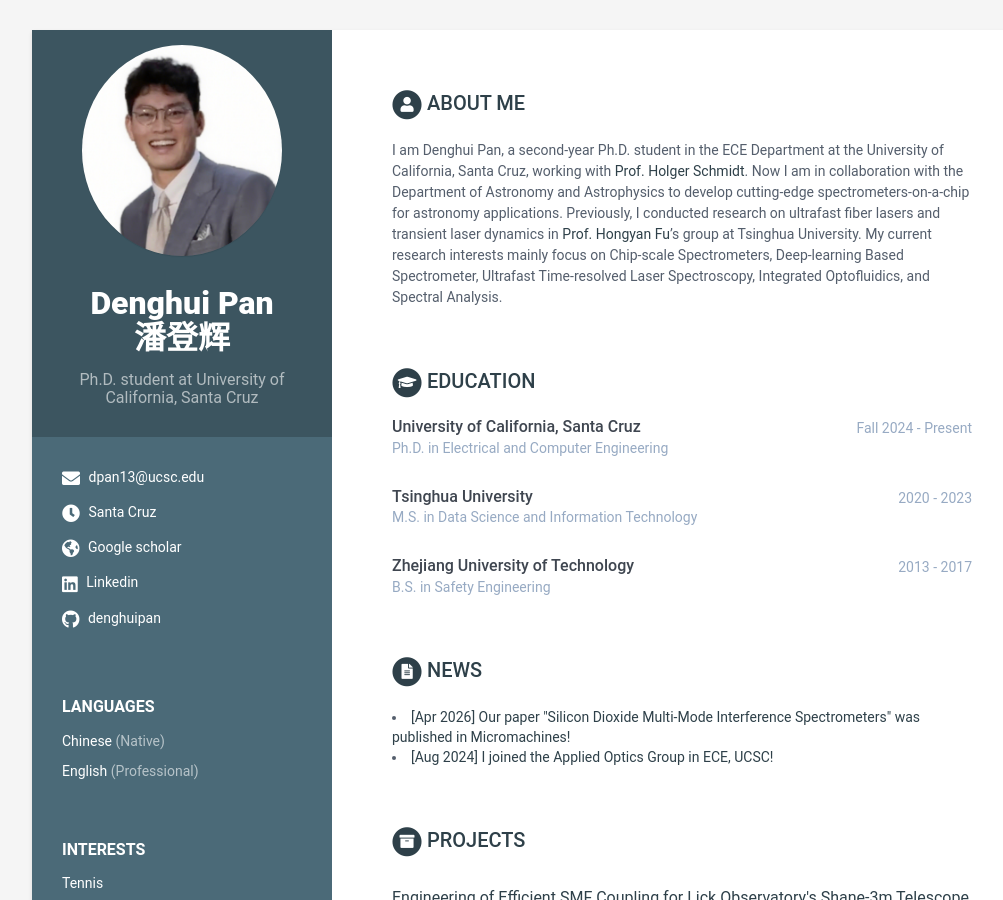
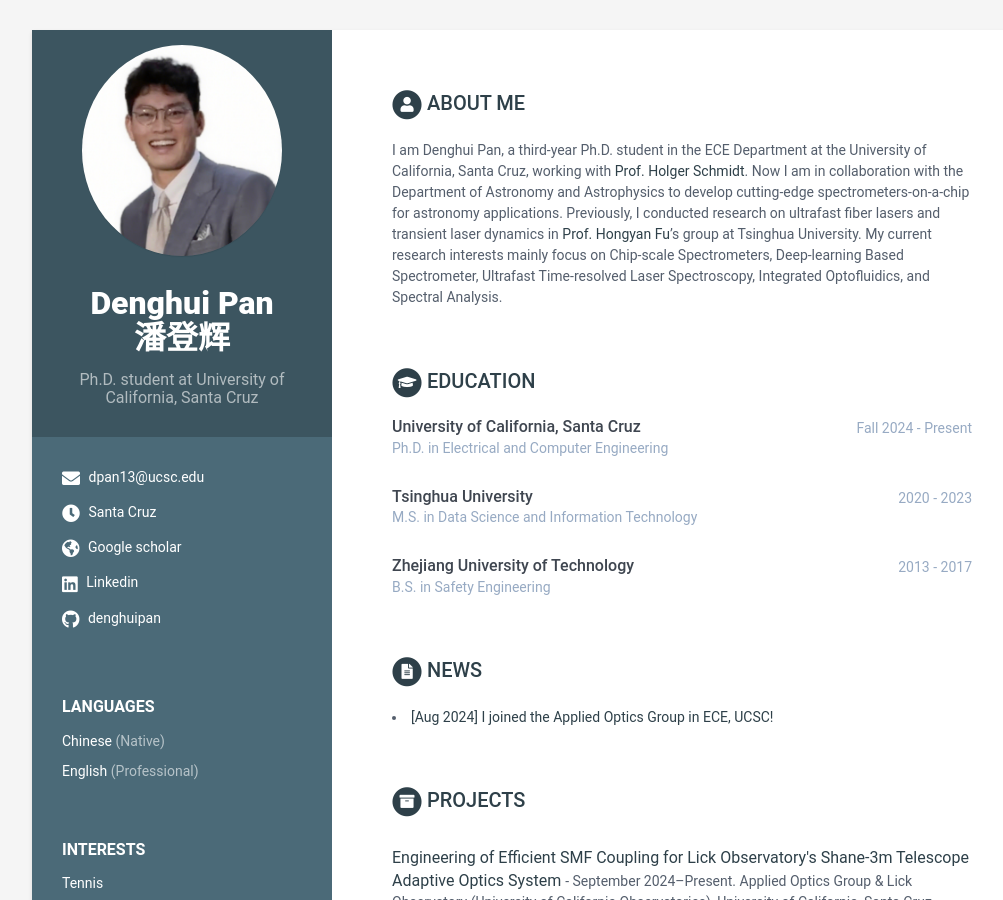
Before and after one commit to denghuipan/denghuipan.github.io, a Jekyll site: the page built from index.html, in a window 1280 px wide and 900 px high. Shown: the whole window, without its empty margins (108-1111 px from the left). Built offline with Jekyll 4.4.1, drawn with Linux system fonts in a browser that asks for light colours.

Commit message:
Update About Me to third-year and remove Micromachines news item
Co-Authored-By: Claude Opus 5.5 <noreply@anthropic.com>
Claude-Session: https://claude.ai/code/session_017KtVoKJUnf5tGHAJYVFGgJ

```diff
--- a/_data/data.yml
+++ b/_data/data.yml
@@ -53,7 +53,7 @@ sidebar:
 career-profile:
     title: About Me
     summary: |
-     I am Denghui Pan, a second-year Ph.D. student in the ECE Department at the University of California, Santa Cruz, working with [Prof. Holger Schmidt](https://scholar.google.com/citations?user=LaXuCz0AAAAJ&hl=en). Now I am in collaboration with the Department of Astronomy and Astrophysics to develop cutting-edge spectrometers-on-a-chip for astronomy applications. Previously, I conducted research on ultrafast fiber lasers and transient laser dynamics in [Prof. Hongyan Fu](https://scholar.google.com/citations?user=ruUJphwAAAAJ&hl=en)'s group at Tsinghua University. My current research interests mainly focus on Chip-scale Spectrometers, Deep-learning Based Spectrometer, Ultrafast Time-resolved Laser Spectroscopy, Integrated Optofluidics, and Spectral Analysis.
+     I am Denghui Pan, a third-year Ph.D. student in the ECE Department at the University of California, Santa Cruz, working with [Prof. Holger Schmidt](https://scholar.google.com/citations?user=LaXuCz0AAAAJ&hl=en). Now I am in collaboration with the Department of Astronomy and Astrophysics to develop cutting-edge spectrometers-on-a-chip for astronomy applications. Previously, I conducted research on ultrafast fiber lasers and transient laser dynamics in [Prof. Hongyan Fu](https://scholar.google.com/citations?user=ruUJphwAAAAJ&hl=en)'s group at Tsinghua University. My current research interests mainly focus on Chip-scale Spectrometers, Deep-learning Based Spectrometer, Ultrafast Time-resolved Laser Spectroscopy, Integrated Optofluidics, and Spectral Analysis.
 
 education:
     title: Education
@@ -260,9 +260,6 @@ news:
     intro: |
     events:
 
-      - title: "[Apr 2026] Our paper \"Silicon Dioxide Multi-Mode Interference Spectrometers\" was published in Micromachines!"
-        link: "https://www.mdpi.com/2072-666X/17/4/453"
-
       - title: "[Aug 2024] I joined the Applied Optics Group in ECE, UCSC!"
         link: "http://photon.soe.ucsc.edu"
 
```
